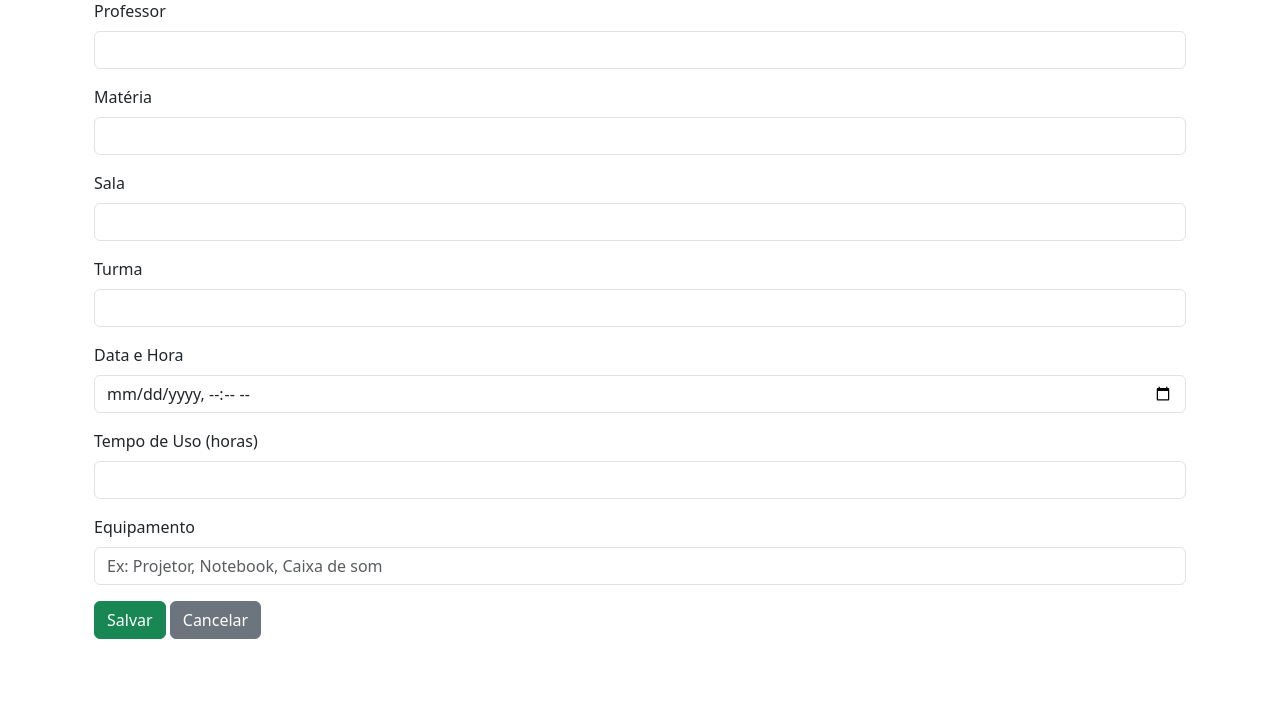
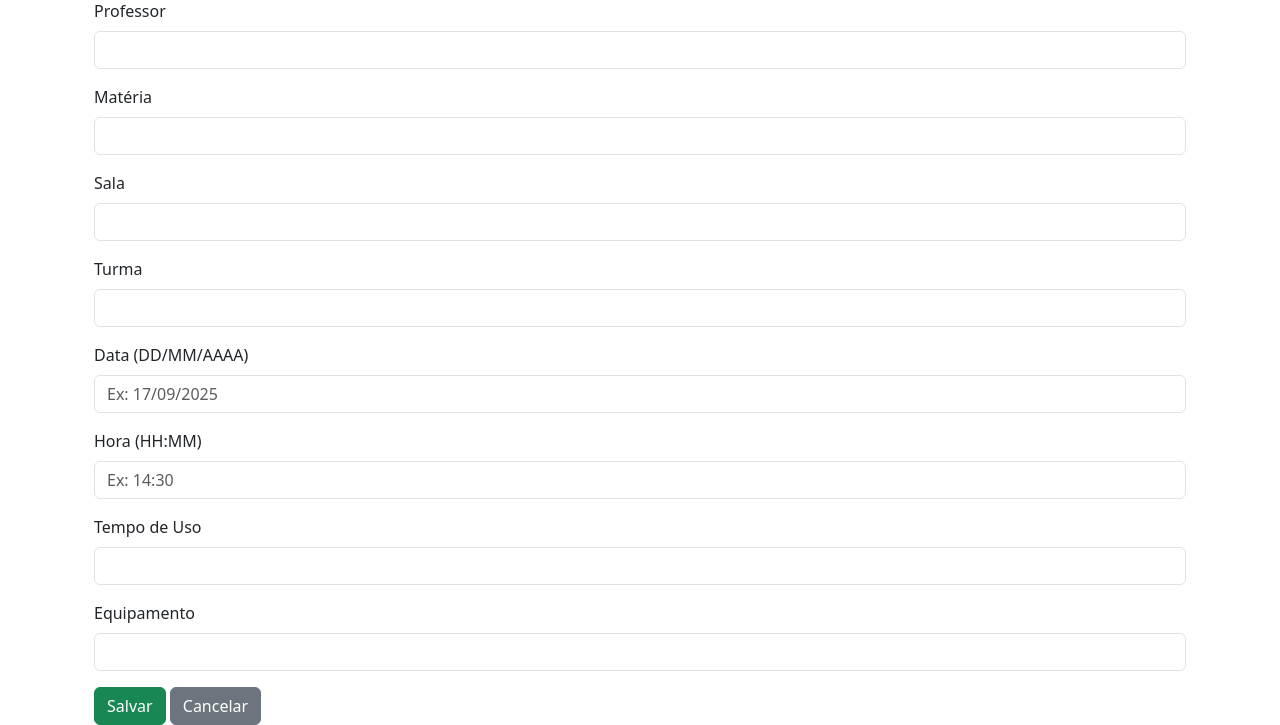
Before and after one commit to Sandrogaltran08/cief, a Flask app: page /rentals/new in a window 1280 px wide. Shown: the part 127-852 px from the top of the page. Before the commit the page ends 766 px from the top, so only its background shows below. Run offline with Flask 3, Linux system fonts and the light colour scheme.

Commit message:
Alterado Data e Hora no rental_form

```diff
--- a/app.py
+++ b/app.py
@@ -59,13 +59,6 @@ def init_db():
 def index():
     return render_template("index.html")
 
-@app.template_filter("datetimeformat")
-def datetimeformat(value, format="%d/%m/%Y %H:%M"):
-    try:
-        dt = datetime.fromisoformat(value)
-        return dt.strftime(format)
-    except Exception:
-        return value  # se der erro, mostra original
 
 # Helpers
 def query_db(query, args=(), one=False, commit=False):
@@ -138,22 +131,28 @@ def rental_form():
         professor = request.form["professor"]
         materia = request.form["materia"]
         sala = request.form["sala"]
-        data_hora = request.form["data_hora"]
+        turma = request.form["turma"]
+        data = request.form["data"]      # ex: 17/09/2025
+        hora = request.form["hora"]      # ex: 14:30
         tempo_uso = request.form["tempo_uso"]
         equipamento = request.form["equipamento"]
-        turma = request.form["turma"]   # 🔑 novo campo
 
-        query_db(
-            """
+        # 🔄 Converte para formato padrão ISO antes de salvar no banco
+        data_hora = datetime.strptime(f"{data} {hora}", "%d/%m/%Y %H:%M")
+
+        conn = sqlite3.connect(DB_NAME)
+        cursor = conn.cursor()
+        cursor.execute("""
             INSERT INTO rentals (professor, materia, sala, turma, data_hora, tempo_uso, equipamento, status)
-            VALUES (?, ?, ?, ?, ?, ?, ?, 'Em Uso')
-            """,
-            (professor, materia, sala, turma, data_hora, tempo_uso, equipamento),
-            commit=True,
-        )
+            VALUES (?, ?, ?, ?, ?, ?, ?, ?)
+        """, (professor, materia, sala, turma, data_hora.strftime("%Y-%m-%d %H:%M:%S"), tempo_uso, equipamento, "Em Uso"))
+        conn.commit()
+        conn.close()
+
         return redirect(url_for("rentals"))
 
     return render_template("rental_form.html")
+
 
 
 # ----------------- INVENTÁRIO ----------------- #
@@ -236,6 +235,14 @@ def search():
                          (f'%{q}%',f'%{q}%',f'%{q}%'))
     return render_template('index.html', search_query=q, search_rentals=rentals, search_items=items)
 
+@app.template_filter("datetime_br")
+def datetime_br(value):
+    """Converte datetime ISO (do input HTML) para formato brasileiro DD/MM/AAAA HH:MM"""
+    try:
+        dt = datetime.fromisoformat(value)
+        return dt.strftime("%d/%m/%Y %H:%M")
+    except Exception:
+        return value  # se der erro, retorna o valor original
 
 if __name__ == "__main__":
     init_db()
--- a/templates/rental_form.html
+++ b/templates/rental_form.html
@@ -25,18 +25,23 @@
         </div>
 
         <div class="mb-3">
-            <label for="data_hora" class="form-label">Data e Hora</label>
-            <input type="datetime-local" class="form-control" id="data_hora" name="data_hora" required>
+            <label for="data" class="form-label">Data (DD/MM/AAAA)</label>
+            <input type="text" class="form-control" id="data" name="data" placeholder="Ex: 17/09/2025" required>
         </div>
 
         <div class="mb-3">
-            <label for="tempo_uso" class="form-label">Tempo de Uso (horas)</label>
-            <input type="number" class="form-control" id="tempo_uso" name="tempo_uso" min="1" required>
+            <label for="hora" class="form-label">Hora (HH:MM)</label>
+            <input type="text" class="form-control" id="hora" name="hora" placeholder="Ex: 14:30" required>
+        </div>
+
+        <div class="mb-3">
+            <label for="tempo_uso" class="form-label">Tempo de Uso</label>
+            <input type="text" class="form-control" id="tempo_uso" name="tempo_uso" required>
         </div>
 
         <div class="mb-3">
             <label for="equipamento" class="form-label">Equipamento</label>
-            <input type="text" class="form-control" id="equipamento" name="equipamento" placeholder="Ex: Projetor, Notebook, Caixa de som" required>
+            <input type="text" class="form-control" id="equipamento" name="equipamento" required>
         </div>
 
         <button type="submit" class="btn btn-success">Salvar</button>
--- a/templates/rentals.html
+++ b/templates/rentals.html
@@ -28,9 +28,7 @@
                 <td>{{ rental["materia"] }}</td>
                 <td>{{ rental["sala"] }}</td>
                 <td>{{ rental["turma"] }}</td>
-                <td>
-                    {{ rental["data_hora"] | datetimeformat }}
-                </td>
+                <td>{{ rental["data_hora"] | datetime_br }}</td>
                 <td>{{ rental["tempo_uso"] }}</td>
                 <td>{{ rental["equipamento"] }}</td>
                 <td>
```
Also changed, not shown: almox.db, templates/layout.html (indentation only).
